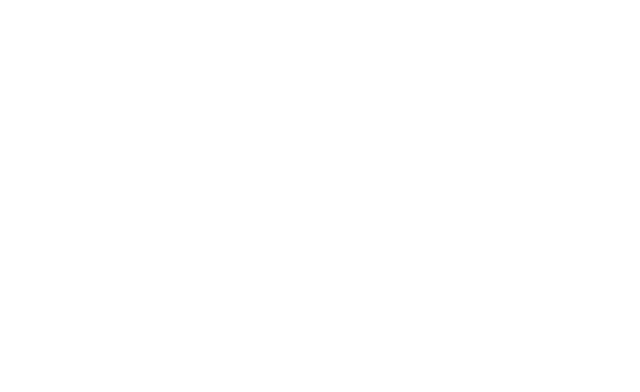
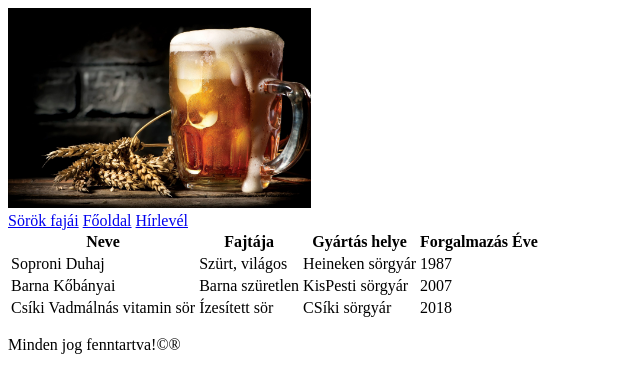
Before and after one commit to botilizmus-alt/oram11.06, a plain HTML site: page tablazat.html in a window 1280 px wide. Shown: the whole page, without its empty margins (0-640 px from the left). Drawn offline with Linux system fonts and the light colour scheme.

Commit message:
Add files via upload

```diff
--- a/tablazat.html
+++ b/tablazat.html
@@ -1,11 +1,58 @@
 <!DOCTYPE html>
-<html lang="en">
+<html lang="hu">
 <head>
     <meta charset="UTF-8">
     <meta name="viewport" content="width=device-width, initial-scale=1.0">
-    <title>Document</title>
+    <meta name= "keywords" conent="sör, információ, érdekességek">
+    <meta name="desciption" content="Az oldal érdekességeket ír le a sörről.">
+    <meta name="Author" content="Jánosi Botond">
+    <title>Sör</title>
 </head>
 <body>
+    <header>
+        <img src="design/beer-new_401732638.jpg" alt="sör" totée="söröskorsó" height="200" >
+    </header>
+    <nav>
+        <a href="https://hu.wikipedia.org/wiki/S%C3%B6rfajt%C3%A1k">Sörök fajái</a>
+        <a href="index.html">Főoldal</a>
+        <a href="mailto:janosi.botond@diak.szamalk-szalezi.hu">Hírlevél</a>
+    </nav>
+    <main>
 
+        <table>
+            <tr>
+                <th>Neve</th>
+                <th>Fajtája</th>
+                <th>Gyártás helye</th>
+                <th>Forgalmazás Éve</th>
+            </tr>
+            <tr>
+                <td>Soproni Duhaj</td>
+                <td>Szürt, világos</td>
+                <td>Heineken sörgyár</td>
+                <td>1987</td>
+            </tr>
+            <tr>
+                <td>Barna Kőbányai</td>
+                <td>Barna szüretlen</td>
+                <td>KisPesti sörgyár</td>
+                <td>2007</td>
+            </tr>
+            <tr>
+                <td>Csíki Vadmálnás vitamin sör</td>
+                <td>Ízesített sör</td>
+                <td>CSíki sörgyár</td>
+                <td>2018</td>
+            </tr>
+        </table>
+
+
+
+
+
+    </main>
+<footer>
+    <p>Minden jog fenntartva!&copy;&reg; </p>
+</footer>
 </body>
 </html>
```
